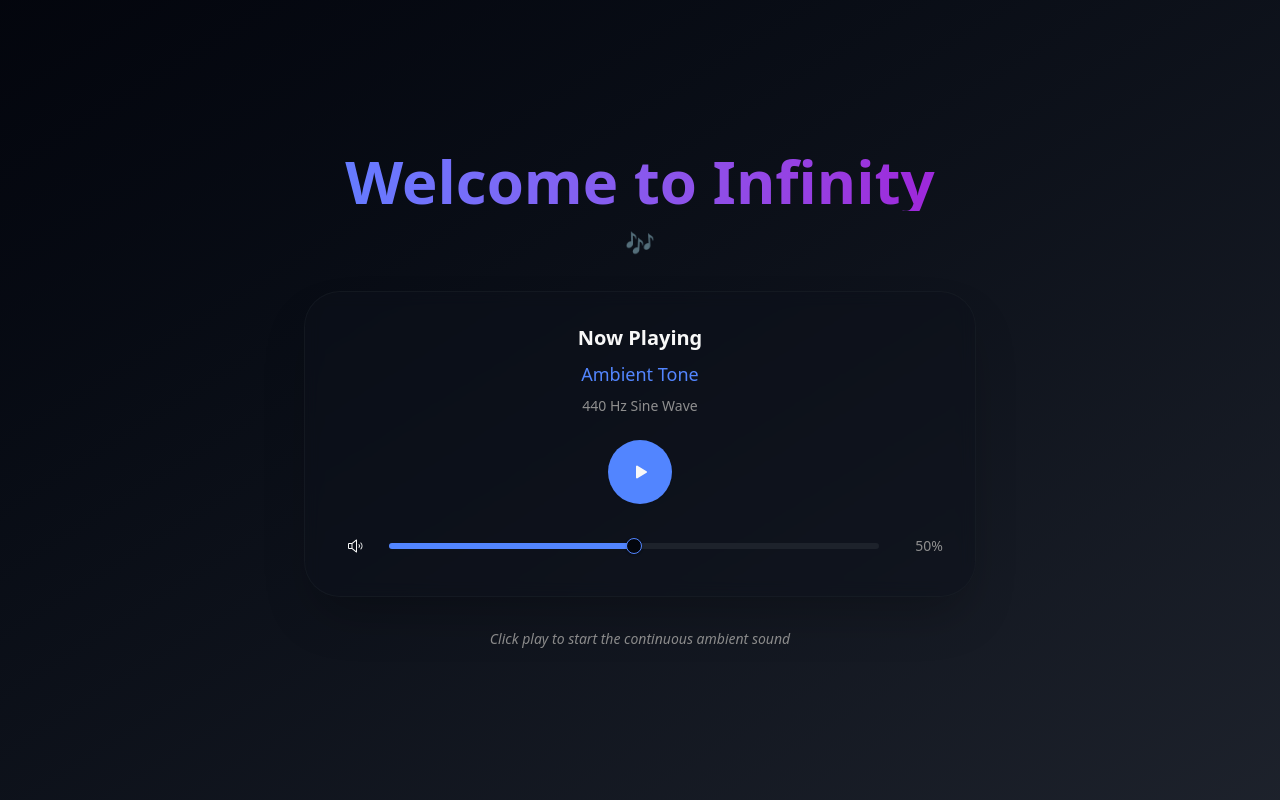
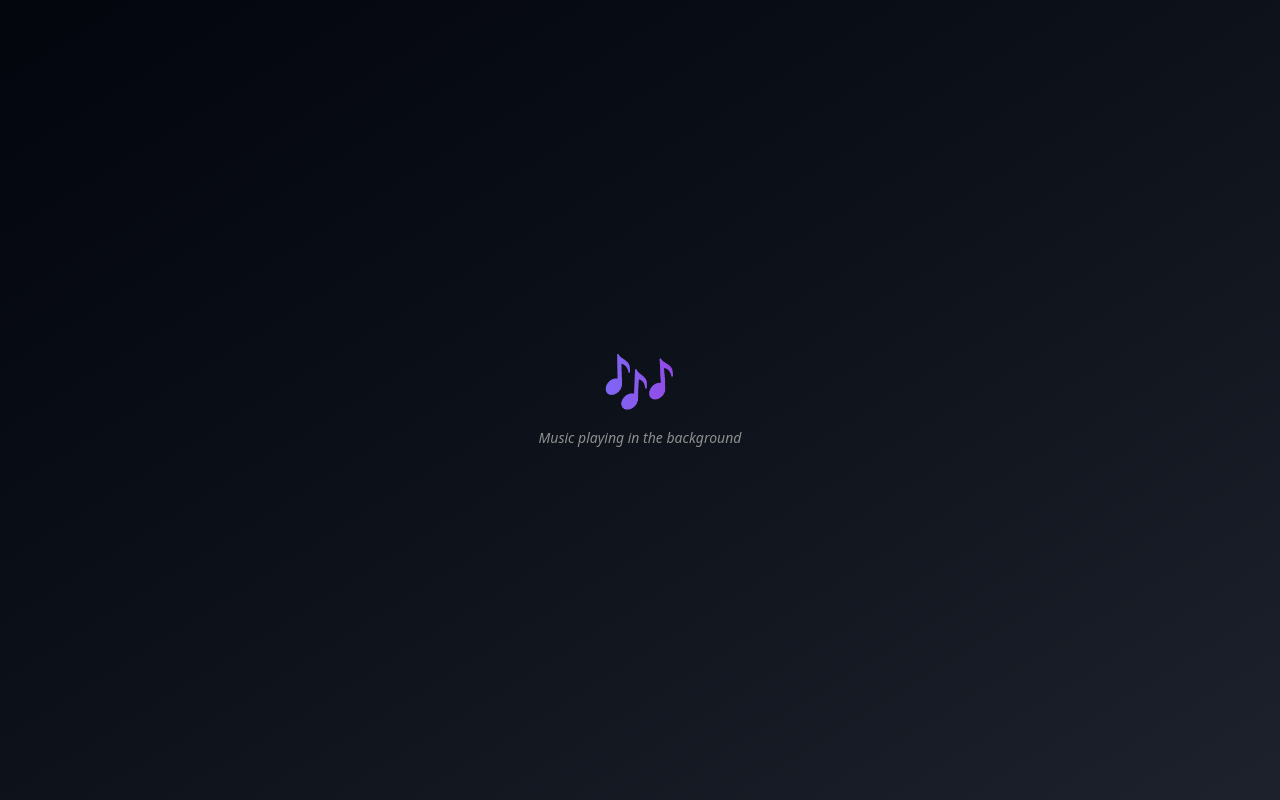
Before and after one commit to pewpi-infinity/infinity-sound-page, a React (Vite) app: page / in a window 1280 px wide. Built offline with nearby package versions, Linux system fonts and the light colour scheme.

Commit message:
Generated by Spark: I want auti play I don't want to see the player just hear the music replay constantly b https://archive.org/download/bob-seger-night-moves-1976-remastered-1999/02%20-%20Night%20Moves.mp3 use link address

```diff
--- a/index.html
+++ b/index.html
@@ -4,7 +4,7 @@
 <head>
     <meta charset="UTF-8" />
     <meta name="viewport" content="width=device-width, initial-scale=1.0" />
-    <title>Infinity Sound Page 🎶</title>
+    <title>Night Moves 🎶</title>
     <link rel="preconnect" href="https://fonts.googleapis.com">
     <link rel="preconnect" href="https://fonts.gstatic.com" crossorigin>
     <link href="/src/main.css" rel="stylesheet" />
--- a/src/App.tsx
+++ b/src/App.tsx
@@ -1,125 +1,48 @@
-import { useEffect, useRef, useState } from 'react'
-import { Play, Pause, SpeakerHigh, SpeakerSlash } from '@phosphor-icons/react'
-import { Button } from '@/components/ui/button'
-import { Slider } from '@/components/ui/slider'
+import { useEffect, useRef } from 'react'
 
 function App() {
-  const audioContextRef = useRef<AudioContext | null>(null)
-  const oscillatorRef = useRef<OscillatorNode | null>(null)
-  const gainNodeRef = useRef<GainNode | null>(null)
-  const [isPlaying, setIsPlaying] = useState(false)
-  const [isMuted, setIsMuted] = useState(false)
-  const [volume, setVolume] = useState(50)
+  const audioRef = useRef<HTMLAudioElement>(null)
 
   useEffect(() => {
-    audioContextRef.current = new AudioContext()
-    gainNodeRef.current = audioContextRef.current.createGain()
-    gainNodeRef.current.connect(audioContextRef.current.destination)
-    gainNodeRef.current.gain.value = volume / 100
+    const audio = audioRef.current
+    if (!audio) return
 
-    return () => {
-      if (oscillatorRef.current) {
-        oscillatorRef.current.stop()
-      }
-      if (audioContextRef.current) {
-        audioContextRef.current.close()
+    const attemptPlay = async () => {
+      try {
+        await audio.play()
+      } catch (error) {
+        console.log('Autoplay prevented, waiting for user interaction')
+        const handleInteraction = async () => {
+          try {
+            await audio.play()
+            document.removeEventListener('click', handleInteraction)
+            document.removeEventListener('keydown', handleInteraction)
+          } catch (err) {
+            console.error('Failed to play audio:', err)
+          }
+        }
+        document.addEventListener('click', handleInteraction)
+        document.addEventListener('keydown', handleInteraction)
       }
     }
+
+    attemptPlay()
   }, [])
 
-  useEffect(() => {
-    if (gainNodeRef.current && !isMuted) {
-      gainNodeRef.current.gain.value = volume / 100
-    }
-  }, [volume, isMuted])
-
-  const togglePlayPause = async () => {
-    if (!audioContextRef.current || !gainNodeRef.current) return
-
-    if (audioContextRef.current.state === 'suspended') {
-      await audioContextRef.current.resume()
-    }
-
-    if (isPlaying) {
-      if (oscillatorRef.current) {
-        oscillatorRef.current.stop()
-        oscillatorRef.current = null
-      }
-      setIsPlaying(false)
-    } else {
-      oscillatorRef.current = audioContextRef.current.createOscillator()
-      oscillatorRef.current.type = 'sine'
-      oscillatorRef.current.frequency.setValueAtTime(440, audioContextRef.current.currentTime)
-      oscillatorRef.current.connect(gainNodeRef.current)
-      oscillatorRef.current.start()
-      setIsPlaying(true)
-    }
-  }
-
-  const toggleMute = () => {
-    if (gainNodeRef.current) {
-      if (isMuted) {
-        gainNodeRef.current.gain.value = volume / 100
-      } else {
-        gainNodeRef.current.gain.value = 0
-      }
-      setIsMuted(!isMuted)
-    }
-  }
-
   return (
-    <div className="min-h-screen w-full flex flex-col items-center justify-center bg-gradient-to-br from-background via-card to-secondary p-6">
-      <div className="text-center space-y-8 max-w-2xl w-full">
-        <div className="space-y-4">
-          <h1 className="text-6xl font-bold bg-gradient-to-r from-primary via-accent to-primary bg-clip-text text-transparent animate-gradient">
-            Welcome to Infinity
-          </h1>
-          <p className="text-2xl text-muted-foreground">🎶</p>
-        </div>
-
-        <div className="bg-card/50 backdrop-blur-sm rounded-2xl p-8 space-y-6 border border-border/50 shadow-2xl">
-          <div className="space-y-2">
-            <p className="text-xl font-semibold text-foreground">Now Playing</p>
-            <p className="text-lg text-primary">Ambient Tone</p>
-            <p className="text-sm text-muted-foreground">440 Hz Sine Wave</p>
-          </div>
-
-          <div className="flex items-center justify-center gap-4">
-            <Button
-              size="lg"
-              onClick={togglePlayPause}
-              className="w-16 h-16 rounded-full"
-              variant="default"
-            >
-              {isPlaying ? <Pause size={28} weight="fill" /> : <Play size={28} weight="fill" />}
-            </Button>
-          </div>
-
-          <div className="flex items-center gap-4">
-            <Button
-              size="icon"
-              variant="ghost"
-              onClick={toggleMute}
-              className="shrink-0"
-            >
-              {isMuted ? <SpeakerSlash size={24} /> : <SpeakerHigh size={24} />}
-            </Button>
-            <Slider
-              value={[volume]}
-              onValueChange={(value) => setVolume(value[0])}
-              max={100}
-              step={1}
-              className="flex-1"
-              disabled={isMuted}
-            />
-            <span className="text-sm text-muted-foreground w-12 text-right">
-              {isMuted ? '0' : volume}%
-            </span>
-          </div>
-        </div>
-
+    <div className="min-h-screen w-full flex items-center justify-center bg-gradient-to-br from-background via-card to-secondary">
+      <audio
+        ref={audioRef}
+        src="https://archive.org/download/bob-seger-night-moves-1976-remastered-1999/02%20-%20Night%20Moves.mp3"
+        loop
+        autoPlay
+      />
+      <div className="text-center space-y-4">
+        <h1 className="text-6xl font-bold bg-gradient-to-r from-primary via-accent to-primary bg-clip-text text-transparent animate-gradient">
+          🎶
+        </h1>
         <p className="text-sm text-muted-foreground italic">
-          Click play to start the continuous ambient sound
+          Music playing in the background
         </p>
       </div>
     </div>
```
